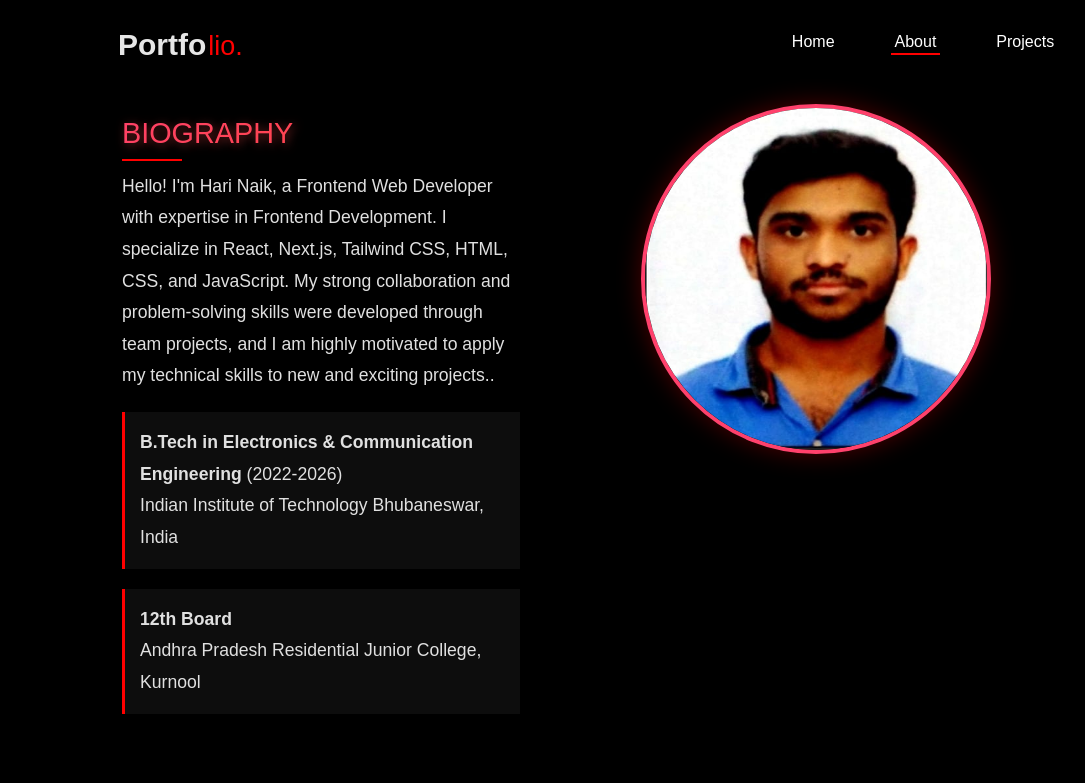
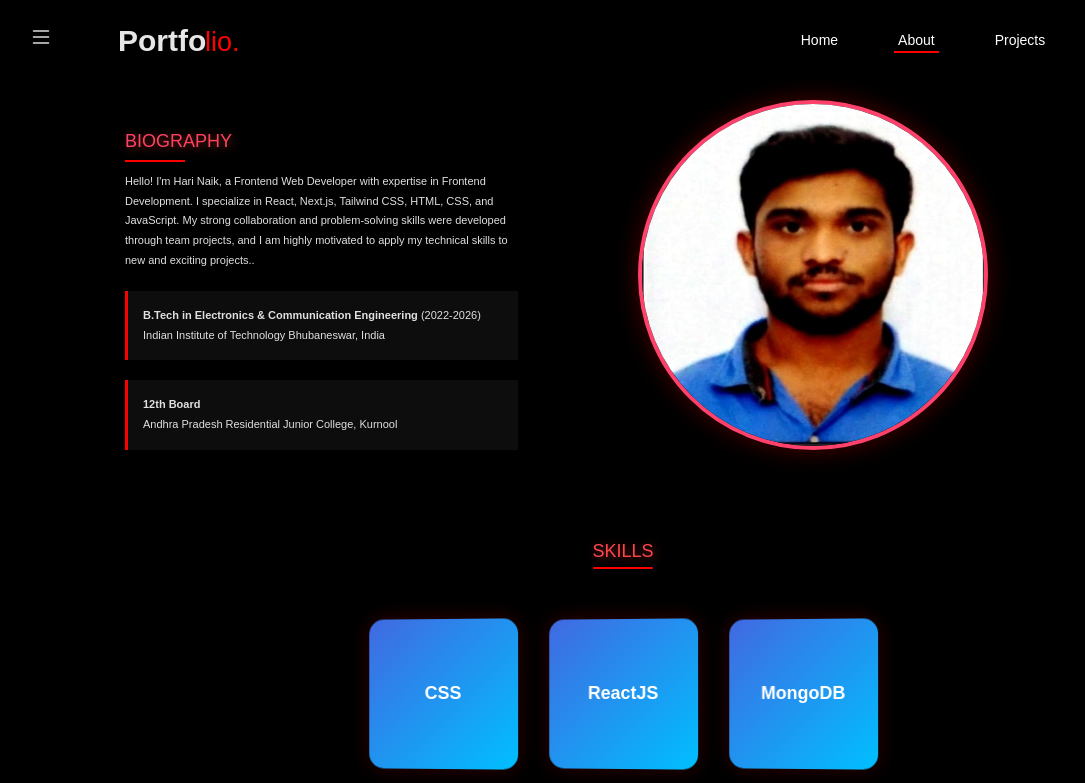
Before and after one commit to harinaik203/portfolio., a website: page public/about.html in a window 1280 px wide. Shown: the top 783 px of the page, without its empty margins (17-1102 px from the left). Drawn offline with nearby package versions, Linux system fonts and the light colour scheme.

Commit message:
Final Code 5

```diff
--- a/public/about.html
+++ b/public/about.html
@@ -5,7 +5,7 @@
     <meta name="viewport" content="width=device-width, initial-scale=1.0">
     <title>Hari Naik - Portfolio</title>
     <link rel="stylesheet" href="https://cdn.jsdelivr.net/npm/bootstrap-icons@1.5.0/font/bootstrap-icons.css">
-    <link rel="stylesheet" href="https://stackpath.bootstrapcdn.com/bootstrap/5.1.3/css/bootstrap.min.css">
+    <link rel="stylesheet" href="https://cdn.jsdelivr.net/npm/bootstrap@3.3.7/dist/css/bootstrap.min.css">
     <script src="https://stackpath.bootstrapcdn.com/bootstrap/5.1.3/js/bootstrap.bundle.min.js"></script>
     <link rel="stylesheet" href="./src/styles/about.css">
     <script src="./src/about.js"></script>
--- a/public/index.html
+++ b/public/index.html
@@ -5,7 +5,7 @@
     <meta name="viewport" content="width=device-width, initial-scale=1.0">
     <title>Portfolio</title>
     <link rel="stylesheet" href="https://cdn.jsdelivr.net/npm/bootstrap-icons@1.5.0/font/bootstrap-icons.css">
-    <link rel="stylesheet" href="https://cdn.jsdelivr.net/npm/bootstrap@3.3.7/dist/css/bootstrap.min.css"
+    <link rel="stylesheet" href="https://cdn.jsdelivr.net/npm/bootstrap@3.3.7/dist/css/bootstrap.min.css">
     <script src="https://stackpath.bootstrapcdn.com/bootstrap/5.1.3/js/bootstrap.bundle.min.js"></script>
     <link rel="stylesheet" href="./src/styles/index.css">
     <script src="./src/index.js"></script>
```
Also changed, not shown: public/project.html (+1 -1 lines).
